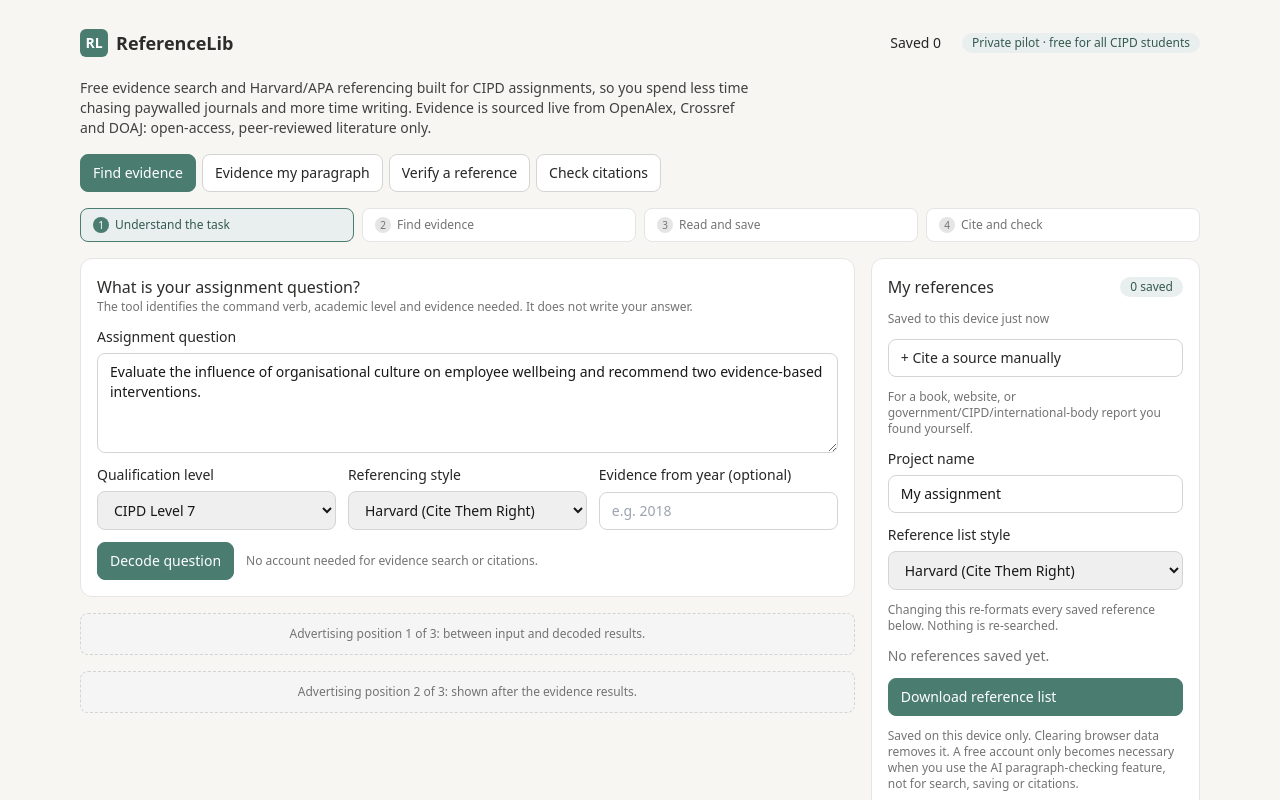
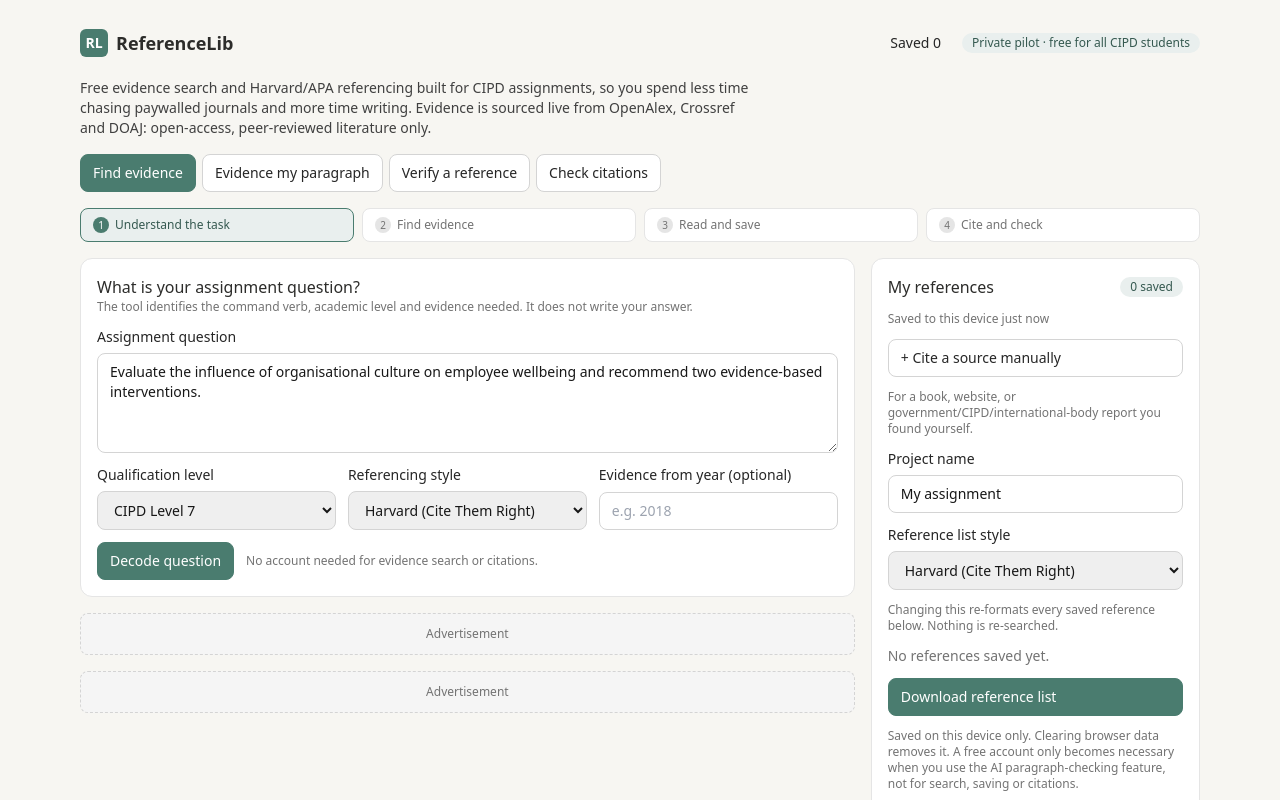
Before and after one commit to christophermccreanor-spec/referencelib, a Next.js app: page / in a window 1280 px wide. Shown: the top 800 px of the page. Built offline with nearby package versions, Linux system fonts and the light colour scheme.

Commit message:
Update AdSlot.tsx

```diff
--- a/components/AdSlot.tsx
+++ b/components/AdSlot.tsx
@@ -1,11 +1,17 @@
 // Reserved ad position, renders a plain placeholder until AdSense approval,
-// per architecture doc section 7. Never rendered inside an evidence card.
-// aria-hidden: this is inert filler text, not real content, so it should
-// not be announced to screen-reader users as if it were meaningful.
+// per architecture doc section 7. The reserved space stays (this is real
+// revenue that funds the free service), but the visible text is a normal,
+// generic "Advertisement" label rather than the internal dev-facing
+// position/placement note, since that internal note was showing to real
+// visitors on the live site. `label` is kept as an internal identifier for
+// each position (useful once real ad tags are wired in) but is never
+// rendered. Never rendered inside an evidence card.
+// aria-hidden: this is inert filler, not real content, so it should not be
+// announced to screen-reader users as if it were meaningful.
 export function AdSlot({ label }: { label: string }) {
   return (
-    <div className="ad-slot" aria-hidden="true">
-      {label}
+    <div className="ad-slot" aria-hidden="true" data-slot={label}>
+      Advertisement
     </div>
   );
 }
```
